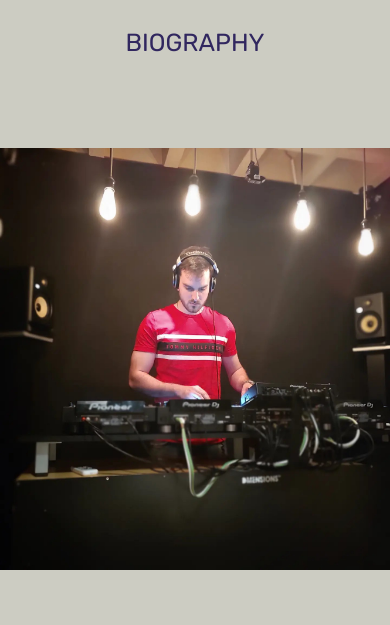
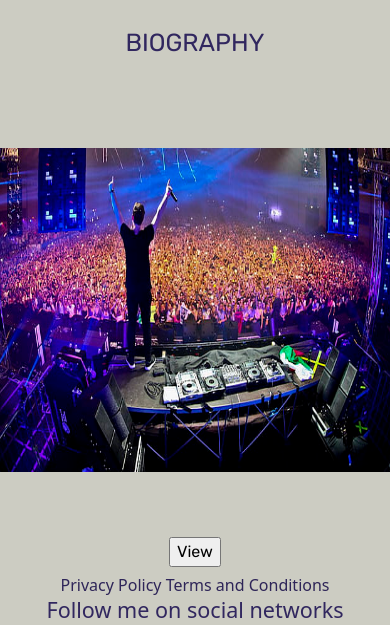
Before and after one commit to lucasverrastro/proyecto-coder, a plain HTML site: page index.html in a window 390 px wide. Shown: the part 3508-4133 px from the top of the page. Drawn offline with nearby package versions, Linux system fonts and the light colour scheme.

Commit message:
ultimo cambio sin sass

```diff
--- a/css/main.css
+++ b/css/main.css
@@ -100,8 +100,9 @@ h3 {
     text-align:center;
 }
 
-.biography-imagen{
+.imagen-biography{
     width: 100%;
+    height: 324px;
     margin:50px 0px 50px 0px;
 }
 
@@ -168,9 +169,7 @@ h3 {
         flex-direction: column;
         justify-content: center;
     }
-    .biography-imagen{
-        width: 100%;
-    }
+
     .imagen-photos{
         display: grid;
         grid-template-columns: 1fr;
--- a/index.html
+++ b/index.html
@@ -80,7 +80,7 @@
 <h2 class="title-biography-index"> BIOGRAPHY</h2>
 
 <section class="biography-index">
-  <img class="biography-imagen" src="./images/luke v.png" alt="imagen para biografia">
+  <img class="imagen-biography" src="./images/imagen-biography.png" alt="imagen para biografia">
   <form action="./pages/biography.html">
      <section class="boton-ver">
        <input type="submit" value="View">
```
Also changed, not shown: pages/biography.html (+1 -1 lines), pages/news.html (+3 -3 lines), images/imagen-biography.png (added).
